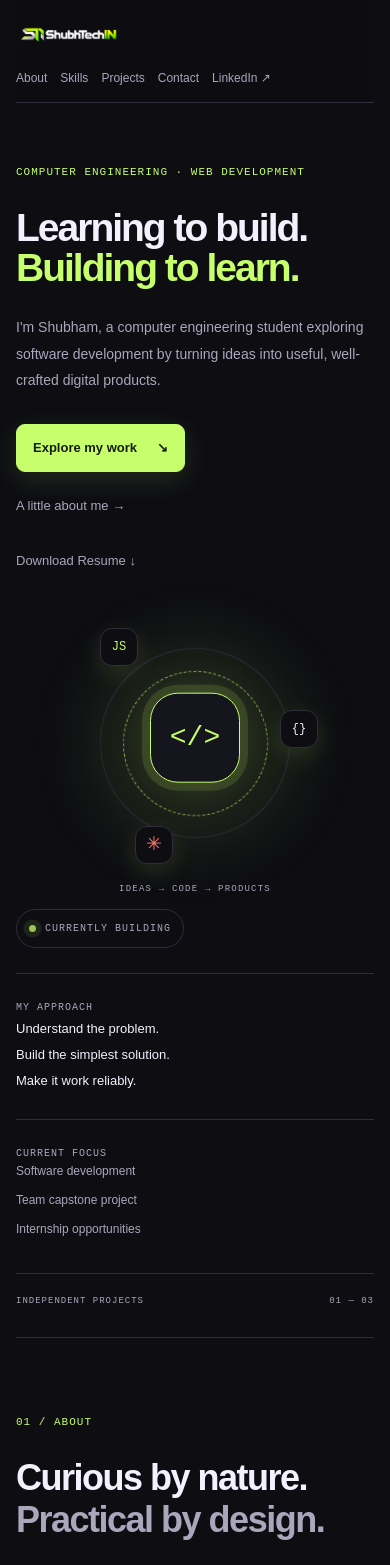
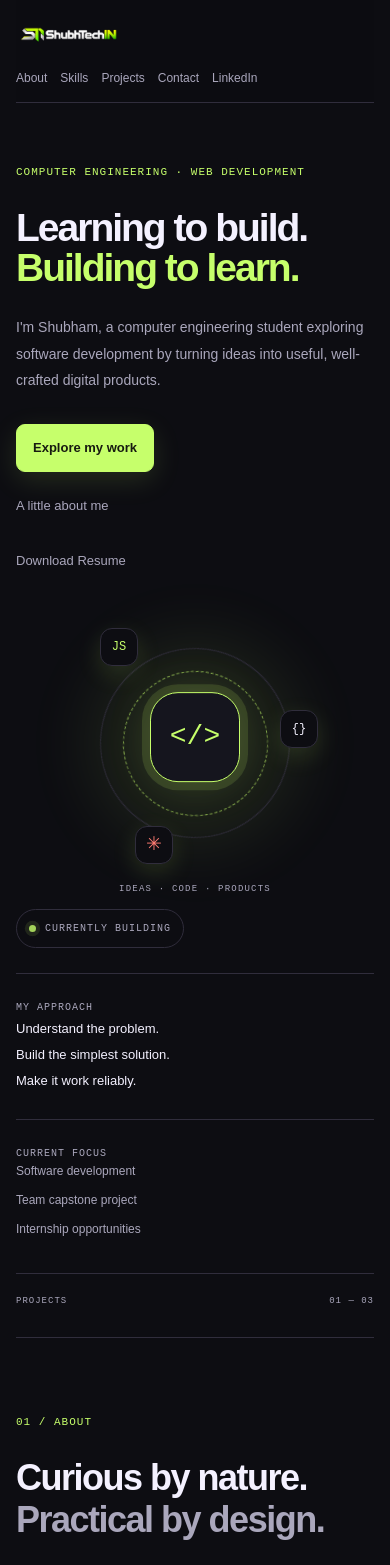
Before and after one commit to Shubhsurve34/shubham-portfolio, a Next.js app: page / in a window 390 px wide. Shown: the top 1565 px of the page. Built offline with nearby package versions, Linux system fonts and the light colour scheme.

Commit message:
Clean up portfolio links and update project styling

```diff
--- a/app/globals.css
+++ b/app/globals.css
@@ -2066,3 +2066,31 @@ img {
     scroll-behavior: auto;
   }
 }
+
+/* Tactora — consistent project card styling */
+.project-card:nth-child(3) {
+  --card-accent: #9b8cff;
+  min-width: 0;
+  box-sizing: border-box;
+}
+
+.project-card:nth-child(3)::before {
+  background: var(--card-accent);
+}
+
+.project-card:nth-child(3):hover {
+  border-color: var(--card-accent);
+  box-shadow: 0 22px 60px var(--glow);
+}
+
+.project-card:nth-child(3) .project-type {
+  color: var(--card-accent);
+}
+
+/* Keep all three project cards consistent on smaller screens */
+@media (max-width: 760px) {
+  .project-card:nth-child(3) {
+    min-width: 0;
+    width: 100%;
+  }
+}
--- a/app/page.tsx
+++ b/app/page.tsx
@@ -7,12 +7,11 @@ const projects = [
   {
     number: "01",
     type: "CAPSTONE · TEAM PROJECT",
-    title: "CrowDgrid",
+    title: "CrowdGrid",
     description:
       "A final-year Diploma in Computer Engineering capstone project being developed collaboratively with my team. More details will be added as the project progresses.",
     stack: "Team capstone · Details in progress",
     status: "In development",
-    symbol: "↗",
   },
   {
     number: "02",
@@ -22,7 +21,6 @@ const projects = [
       "Building a dependable file-sharing experience with a focus on consistency, usability and thoughtful error handling.",
     stack: "Next.js · TypeScript · Firebase",
     status: "In development",
-    symbol: "↗",
   },
   {
     number: "03",
@@ -32,7 +30,6 @@ const projects = [
       "A football tactics planning tool for creating formations, arranging player positions and visualizing match strategies.",
     stack: "React · SVG · Firebase",
     status: "In development",
-    symbol: "↗",
   },
 ];
 
@@ -97,6 +94,19 @@ export default function Home() {
     return () => observer.disconnect();
   }, []);
 
+  async function copyEmail() {
+    try {
+      await navigator.clipboard.writeText("shubhamsurve571@gmail.com");
+      setEmailCopied(true);
+      window.setTimeout(() => setEmailCopied(false), 2200);
+    } catch {
+      window.prompt(
+        "Copy your email address:",
+        "shubhamsurve571@gmail.com"
+      );
+    }
+  }
+
   return (
     <main className="site theme-dark">
       <header className="nav">
@@ -118,7 +128,7 @@ export default function Home() {
             target="_blank"
             rel="noopener noreferrer"
           >
-            LinkedIn ↗
+            LinkedIn
           </a>
         </nav>
       </header>
@@ -143,11 +153,11 @@ export default function Home() {
 
           <div className="hero-actions reveal delay-3">
             <a className="primary-link" href="#projects">
-              Explore my work <span aria-hidden="true">↘</span>
+              Explore my work
             </a>
 
             <a className="text-link" href="#about">
-              A little about me <span aria-hidden="true">→</span>
+              A little about me
             </a>
 
             <a
@@ -155,7 +165,7 @@ export default function Home() {
               href="/Shubham-Surve-Resume.pdf"
               download="Shubham-Surve-Resume.pdf"
             >
-              Download Resume <span aria-hidden="true">↓</span>
+              Download Resume
             </a>
           </div>
         </div>
@@ -163,13 +173,18 @@ export default function Home() {
         <div className="hero-art reveal delay-3" aria-hidden="true">
           <div className="orbit orbit-one" />
           <div className="orbit orbit-two" />
+
           <div className="orbit-core">
             <span>&lt;/&gt;</span>
           </div>
+
           <span className="orbit-node node-one">JS</span>
           <span className="orbit-node node-two">{"{}"}</span>
           <span className="orbit-node node-three">✳</span>
-          <span className="orbit-caption">IDEAS → CODE → PRODUCTS</span>
+
+          <span className="orbit-caption">
+            IDEAS · CODE · PRODUCTS
+          </span>
         </div>
 
         <aside className="hero-aside reveal delay-3">
@@ -181,6 +196,7 @@ export default function Home() {
           <div className="aside-rule" />
 
           <p className="aside-label">MY APPROACH</p>
+
           <p className="aside-text">
             Understand the problem.
             <br />
@@ -192,6 +208,7 @@ export default function Home() {
           <div className="aside-rule" />
 
           <p className="aside-label">CURRENT FOCUS</p>
+
           <div className="interest-list">
             <span>Software development</span>
             <span>Team capstone project</span>
@@ -200,7 +217,7 @@ export default function Home() {
         </aside>
 
         <div className="hero-index">
-          <span>INDEPENDENT PROJECTS</span>
+          <span>PROJECTS</span>
           <span>01 — 03</span>
         </div>
       </section>
@@ -208,6 +225,7 @@ export default function Home() {
       <section id="about" className="content-section section-wrap">
         <div className="section-heading">
           <p className="eyebrow">01 / ABOUT</p>
+
           <h2>
             Curious by nature.
             <br />
@@ -230,8 +248,8 @@ export default function Home() {
           </p>
 
           <p>
-            I'm currently developing CrowDgrid with my team as our
-            final-year diploma capstone project, and I'm looking
+            I'm currently developing CrowdGrid with my team as our
+            final-year diploma capstone project. I'm also looking
             for opportunities to learn from real-world engineering
             work and contribute as an intern.
           </p>
@@ -241,6 +259,7 @@ export default function Home() {
       <section id="skills" className="skills-section section-wrap">
         <div className="section-heading">
           <p className="eyebrow">02 / SKILLS & EDUCATION</p>
+
           <h2>
             Tools I work with.
             <br />
@@ -276,6 +295,7 @@ export default function Home() {
           <div className="projects-heading">
             <div>
               <p className="eyebrow">03 / SELECTED WORK</p>
+
               <h2>
                 Things I'm building<span>.</span>
               </h2>
@@ -291,14 +311,19 @@ export default function Home() {
           <div className="project-list">
             {projects.map((project) => (
               <article className="project-card" key={project.number}>
-                <div className="project-number">{project.number}</div>
+                <div className="project-number">
+                  {project.number}
+                </div>
 
                 <div className="project-main">
                   <p className="project-type">{project.type}</p>
+
                   <h3>{project.title}</h3>
+
                   <p className="project-description">
                     {project.description}
                   </p>
+
                   <p className="project-stack">{project.stack}</p>
                 </div>
 
@@ -307,18 +332,15 @@ export default function Home() {
                     <span className="status-dot" />
                     {project.status}
                   </span>
-
-                  <span className="project-arrow" aria-hidden="true">
-                    {project.symbol}
-                  </span>
                 </div>
               </article>
             ))}
           </div>
 
           <p className="projects-footnote">
-            These projects are works in progress. More details and live
-            demo links will be added as the applications develop and are deployed.
+            These projects are works in progress. More details and
+            live demo links will be added as the applications develop
+            and are deployed.
           </p>
         </div>
       </section>
@@ -339,25 +361,8 @@ export default function Home() {
         </p>
 
         <div className="contact-actions">
-          <button
-            className="primary-link"
-            onClick={async () => {
-              try {
-                await navigator.clipboard.writeText(
-                  "shubhamsurve571@gmail.com"
-                );
-                setEmailCopied(true);
-                window.setTimeout(() => setEmailCopied(false), 2200);
-              } catch {
-                window.prompt(
-                  "Copy your email address:",
-                  "shubhamsurve571@gmail.com"
-                );
-              }
-            }}
-          >
-            {emailCopied ? "Email copied!" : "Copy my email"}
-            <span aria-hidden="true">{emailCopied ? "✓" : "↗"}</span>
+          <button className="primary-link" onClick={copyEmail}>
+            {emailCopied ? "Copied!" : "Email"}
           </button>
 
           <a
@@ -366,7 +371,7 @@ export default function Home() {
             rel="noopener noreferrer"
             className="secondary-link"
           >
-            GitHub <span aria-hidden="true">↗</span>
+            GitHub
           </a>
 
           <a
@@ -375,7 +380,7 @@ export default function Home() {
             rel="noopener noreferrer"
             className="secondary-link"
           >
-            LinkedIn <span aria-hidden="true">↗</span>
+            LinkedIn
           </a>
         </div>
       </section>
```
